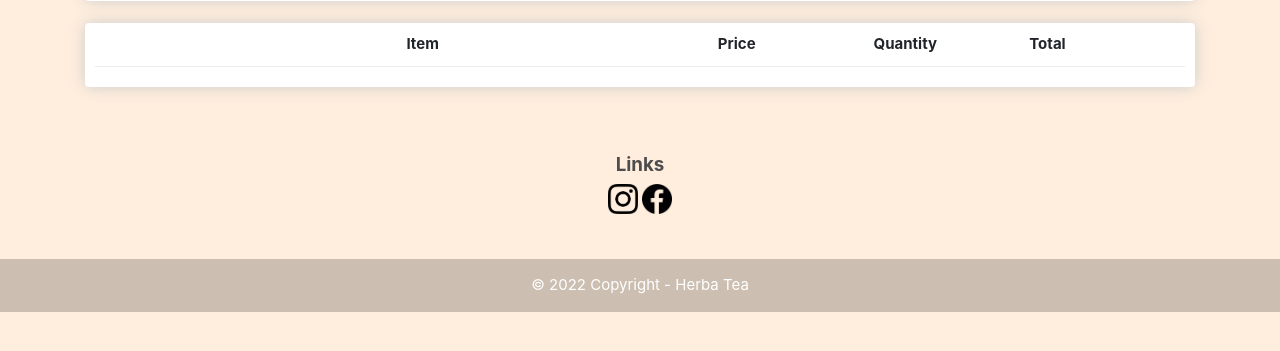
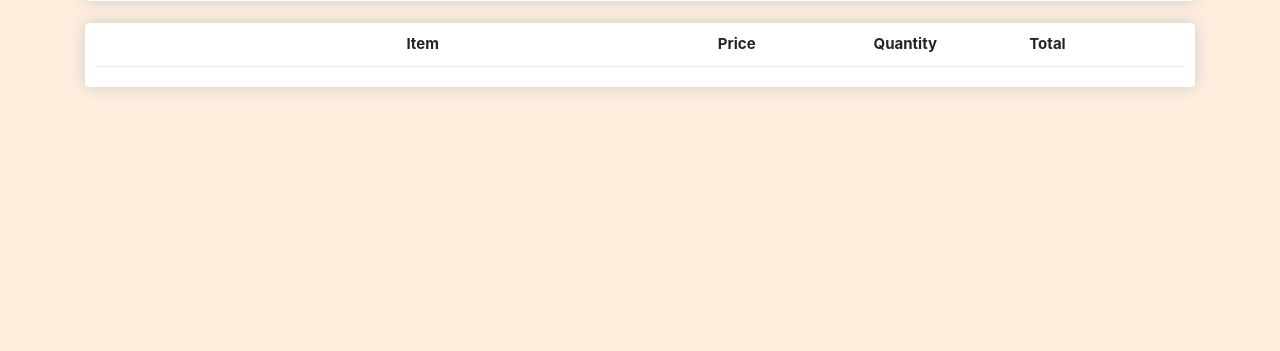
Before and after one commit to texasbrown/herbateaproject, a Django app: page /cart/ in a window 1280 px wide. Shown: the part 319-670 px from the top of the page. Run offline with Django 3.2, Linux system fonts and the light colour scheme; a user stored in the database is signed in; data comes from the database, SQL or seed files in the repository; both versions use the stored data as it was after the commit; some libraries are stand-ins or nearby versions.

Commit message:
removed footer from pages

```diff
--- a/HerbaTea/store/templates/store/base.html
+++ b/HerbaTea/store/templates/store/base.html
@@ -4,46 +4,55 @@
   <head>
     <title>Herba Tea</title>
 
-   <meta charset="UTF-8">
-	<link rel="stylesheet" href="https://stackpath.bootstrapcdn.com/bootstrap/4.4.1/css/bootstrap.min.css" integrity="sha384-Vkoo8x4CGsO3+Hhxv8T/Q5PaXtkKtu6ug5TOeNV6gBiFeWPGFN9MuhOf23Q9Ifjh" crossorigin="anonymous">
-	<link rel="stylesheet" type="text/css" href="{% static 'css/main.css' %}">
-	<meta name="viewport" content="width=device-width, initial-scale=1.0"/>
+    <meta charset="UTF-8" />
+    <link
+      rel="stylesheet"
+      href="https://stackpath.bootstrapcdn.com/bootstrap/4.4.1/css/bootstrap.min.css"
+      integrity="sha384-Vkoo8x4CGsO3+Hhxv8T/Q5PaXtkKtu6ug5TOeNV6gBiFeWPGFN9MuhOf23Q9Ifjh"
+      crossorigin="anonymous"
+    />
+    <link rel="stylesheet" type="text/css" href="{% static 'css/main.css' %}" />
+    <meta name="viewport" content="width=device-width, initial-scale=1.0" />
 
     <script type="text/javascript">
-		var user = '{{request.user}}'
+      var user = "{{request.user}}";
 
       function getToken(name) {
         var cookieValue = null;
-	    if (document.cookie && document.cookie !== '') {
-	        var cookies = document.cookie.split(';');
+        if (document.cookie && document.cookie !== "") {
+          var cookies = document.cookie.split(";");
           for (var i = 0; i < cookies.length; i++) {
             var cookie = cookies[i].trim();
             // Does this cookie string begin with the name we want?
-	            if (cookie.substring(0, name.length + 1) === (name + '=')) {
-	                cookieValue = decodeURIComponent(cookie.substring(name.length + 1));
+            if (cookie.substring(0, name.length + 1) === name + "=") {
+              cookieValue = decodeURIComponent(
+                cookie.substring(name.length + 1)
+              );
               break;
             }
           }
         }
         return cookieValue;
       }
-	var csrftoken = getToken('csrftoken');
+      var csrftoken = getToken("csrftoken");
     </script>
-
-	<style>
-footer {
-  text-align: center;
-  background-color: #FFEEDD;
-  color: white;
-}
-</style>
 
   </head>
 
   <header>
     <nav class="navbar navbar-expand-lg navbar-light bg-dark">
-		<a class="navbar-brand" href="{% url 'products' %}"><img  id="home-icon" src="{% static 'images/logo1.png' %}"></a>
-		<button class="navbar-toggler" type="button" data-toggle="collapse" data-target="#navbarSupportedContent" aria-controls="navbarSupportedContent" aria-expanded="false" aria-label="Toggle navigation">
+      <a class="navbar-brand" href="{% url 'products' %}"
+        ><img id="home-icon" src="{% static 'images/logo1.png' %}"
+      /></a>
+      <button
+        class="navbar-toggler"
+        type="button"
+        data-toggle="collapse"
+        data-target="#navbarSupportedContent"
+        aria-controls="navbarSupportedContent"
+        aria-expanded="false"
+        aria-label="Toggle navigation"
+      >
         <span class="navbar-toggler-icon"></span>
       </button>
 
@@ -67,17 +76,15 @@ footer {
 
         <div class="form-inline my-2 my-lg-0">
           {% if not request.user.is_authenticated %}
-				<a href="{% url 'login' %}"class="btn btn-warning">Login</a>
-				{% endif %}
-				{% if request.user.is_authenticated %}
+          <a href="{% url 'login' %}" class="btn btn-warning">Login</a>
+          {% endif %} {% if request.user.is_authenticated %}
           <span id="hello-msg"> Welcome, {{request.user}} </span>
-               <a href="{% url 'logout' %}"class="btn btn-warning">logout</a>
+          <a href="{% url 'logout' %}" class="btn btn-warning">logout</a>
           {% endif %}
           <a href="{% url 'cart' %}">
-					<img  id="cart-icon" src="{% static 'images/basket.png' %}">
+            <img id="cart-icon" src="{% static 'images/basket.png' %}" />
           </a>
           <p id="cart-total">{{cartItems}}</p>
-
         </div>
       </div>
     </nav>
@@ -85,36 +92,28 @@ footer {
 
   <body>
     <div class="container">
-			<br>
+      <br />
 
-			{% block content %}
-
-			{% endblock content %}
+      {% block content %} {% endblock content %}
     </div>
 
+    <script
+      src="https://code.jquery.com/jquery-3.4.1.slim.min.js"
+      integrity="sha384-J6qa4849blE2+poT4WnyKhv5vZF5SrPo0iEjwBvKU7imGFAV0wwj1yYfoRSJoZ+n"
+      crossorigin="anonymous"
+    ></script>
 
-<br><br>
-<footer>
-      <div class="container p-4 pb-0">
-        <section class="mb-4">
-            <div class="social-links">
-					<h5><b>Links</b></h5>
-                <a href="https://www.instagram.com/"><img src="{% static 'images/ig_logo.png' %}" alt="Instagram" id='instaimg'height='30px' width='30px'></a>
-                <a href="https://www.facebook.com/"><img src="{% static 'images/fb_logo.png' %}" alt="Facebook" id='facebookimg' height='30px' width='30px'></a>
-            </div>
-        </section>
-      </div>
+    <script
+      src="https://cdn.jsdelivr.net/npm/popper.js@1.16.0/dist/umd/popper.min.js"
+      integrity="sha384-Q6E9RHvbIyZFJoft+2mJbHaEWldlvI9IOYy5n3zV9zzTtmI3UksdQRVvoxMfooAo"
+      crossorigin="anonymous"
+    ></script>
 
-      <div class="text-center p-3" style="background-color: rgba(0, 0, 0, 0.2);">
-        © 2022 Copyright - Herba Tea
-      </div>
-    </footer>
-
-	<script src="https://code.jquery.com/jquery-3.4.1.slim.min.js" integrity="sha384-J6qa4849blE2+poT4WnyKhv5vZF5SrPo0iEjwBvKU7imGFAV0wwj1yYfoRSJoZ+n" crossorigin="anonymous"></script>
-
-	<script src="https://cdn.jsdelivr.net/npm/popper.js@1.16.0/dist/umd/popper.min.js" integrity="sha384-Q6E9RHvbIyZFJoft+2mJbHaEWldlvI9IOYy5n3zV9zzTtmI3UksdQRVvoxMfooAo" crossorigin="anonymous"></script>
-
-	<script src="https://stackpath.bootstrapcdn.com/bootstrap/4.4.1/js/bootstrap.min.js" integrity="sha384-wfSDF2E50Y2D1uUdj0O3uMBJnjuUD4Ih7YwaYd1iqfktj0Uod8GCExl3Og8ifwB6" crossorigin="anonymous"></script>
+    <script
+      src="https://stackpath.bootstrapcdn.com/bootstrap/4.4.1/js/bootstrap.min.js"
+      integrity="sha384-wfSDF2E50Y2D1uUdj0O3uMBJnjuUD4Ih7YwaYd1iqfktj0Uod8GCExl3Og8ifwB6"
+      crossorigin="anonymous"
+    ></script>
 
     <script type="text/javascript" src="{% static 'js/cart.js' %}"></script>
   </body>
```
Also changed, not shown: HerbaTea/db.sqlite3. Lines whose indentation alone changed are shown as unchanged.
